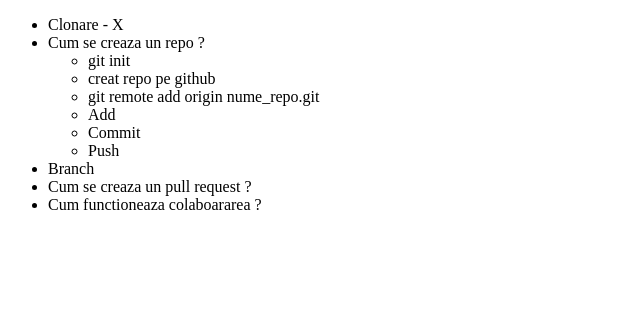
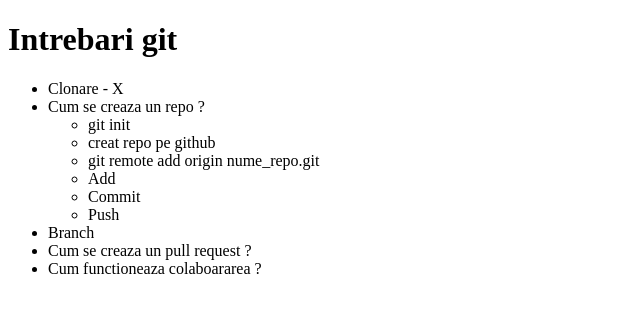
Before and after one commit to cezarmocanu/git-intro-2, a plain HTML site: page index.html in a window 1280 px wide. Shown: the whole page, without its empty margins (0-640 px from the left). Drawn offline with Linux system fonts and the light colour scheme.

Commit message:
Am adaugat un h1 titlu

```diff
--- a/index.html
+++ b/index.html
@@ -7,6 +7,7 @@
     <title>Git</title>
 </head>
 <body>
+    <h1>Intrebari git</h1>
     <ul>
         <li>Clonare - X</li>
         <li>Cum se creaza un repo ?</li>
@@ -24,5 +25,6 @@
         <li>Cum se creaza un pull request ?</li>
         <li>Cum functioneaza colaboararea ?</li>
     </ul>
+
 </body>
 </html>
```
